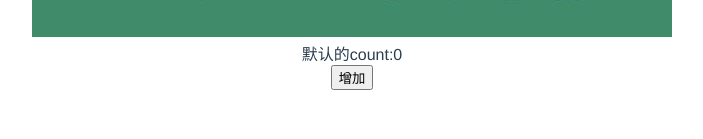
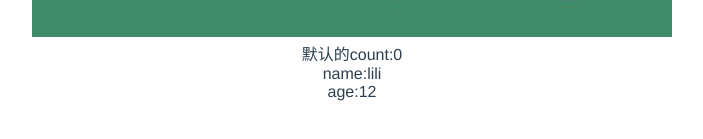
Before and after one commit to shiqingyun1024/vue3.0-summary, a Vue app in the folder vite/my-vue-app/: page / in a window 1280 px wide. Shown: the part 383-522 px from the top of the page, without its empty margins (288-991 px from the left). Built offline with nearby package versions, Linux system fonts and the light colour scheme.

Commit message:
ref,reactive,toRefs的用法

```diff
--- a/vite/my-vue-app/src/App.vue
+++ b/vite/my-vue-app/src/App.vue
@@ -1,11 +1,11 @@
 <template>
   <img alt="Vue logo" src="./assets/vite.jpeg" />
   <!-- <HelloWorld2 msg="Hello Vue 3 + Vite" /> -->
-  <HelloWorld2 />
+  <HelloWorld3 />
 </template>
 
 <script setup lang="ts">
-import HelloWorld2 from './components/HelloWorld2.vue'
+import HelloWorld3 from './components/HelloWorld3.vue'
 
 // This starter template is using Vue 3 experimental <script setup> SFCs
 // Check out https://github.com/vuejs/rfcs/blob/script-setup-2/active-rfcs/0000-script-setup.md
--- a/vite/my-vue-app/src/components/HelloWorld2.vue
+++ b/vite/my-vue-app/src/components/HelloWorld2.vue
@@ -4,6 +4,7 @@
 </template>
 
 <script setup lang="ts">
+// 简单的demo编写
 import { reactive, computed } from "vue"
 type DState = {
   count:number,
--- /dev/null
+++ b/vite/my-vue-app/src/components/HelloWorld3.vue
@@ -0,0 +1,30 @@
+<template>
+  <div>默认的count:{{count}}</div>
+  <div>name:{{obj.name}}</div>
+  <div>age:{{age}}</div>
+</template>
+
+<script setup lang="ts">
+// ref,reactive具体使用和对比
+import { ref,reactive, toRefs } from "vue"
+// ref就是一般某个元素 简单数据类型
+// reactive一遍用于对象
+const count = ref(0);
+console.log('count:',count.value);
+// 使用reactive包裹单独的ref
+const state = reactive({
+  count
+})
+console.log('state',state.count);
+
+const obj = reactive({
+  name:'lili',
+  age:'12'
+})
+
+const {age} = {...toRefs(obj)}
+</script>
+
+<style>
+
+</style>
```
